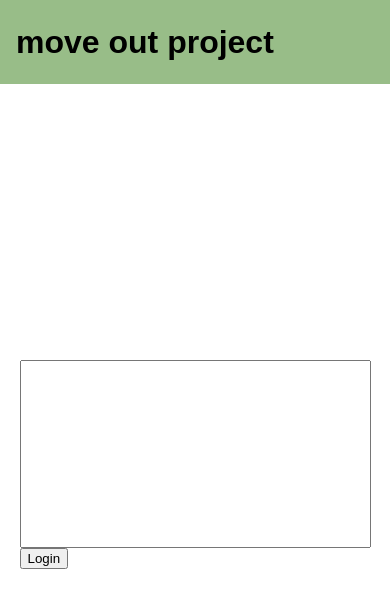
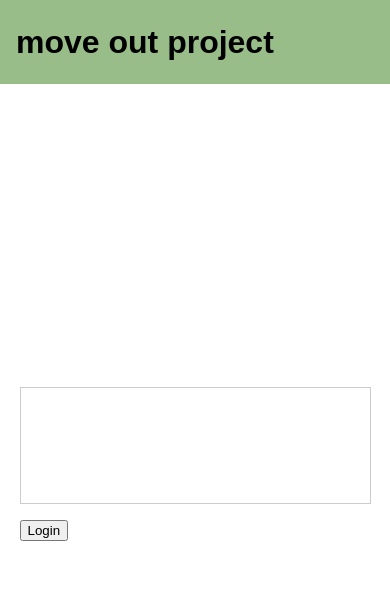
Before and after one commit to hariprasath112/moveout, a React (Vite) app in the folder frontend/: page /login in a window 390 px wide. Shown: the top 608 px of the page. Built offline with nearby package versions, Linux system fonts and the light colour scheme.

Commit message:
further inputbox css fix

```diff
--- a/frontend/src/style.css
+++ b/frontend/src/style.css
@@ -46,12 +46,19 @@ html,body {
   box-sizing: border-box; /* recommended for consistent sizing */
 }
 
-/* Let the input fill the entire .passkeyForm width */
 .passkeyForm input[type="text"] {
+
+  height: 10vw;
+  font-size: 7vw;
+
+  padding: 0 5vw;
   width: 100%;
-  padding: 10vh;      /* will shrink on smaller screens, but you can adjust */
   box-sizing: border-box;
+  text-align: center;
+  border: 1px solid #ccc;
+  margin-bottom: 1rem;
 }
+
 
 /*
   On screens <= 768px, .passkeyForm is 90% of the viewport width
@@ -62,4 +69,9 @@ html,body {
 
     width: 90vw;
   }
+  .passkeyForm input[type="text"] {
+
+    height: 30vw;
+    font-size: 28vw;
+  }
 }
```
